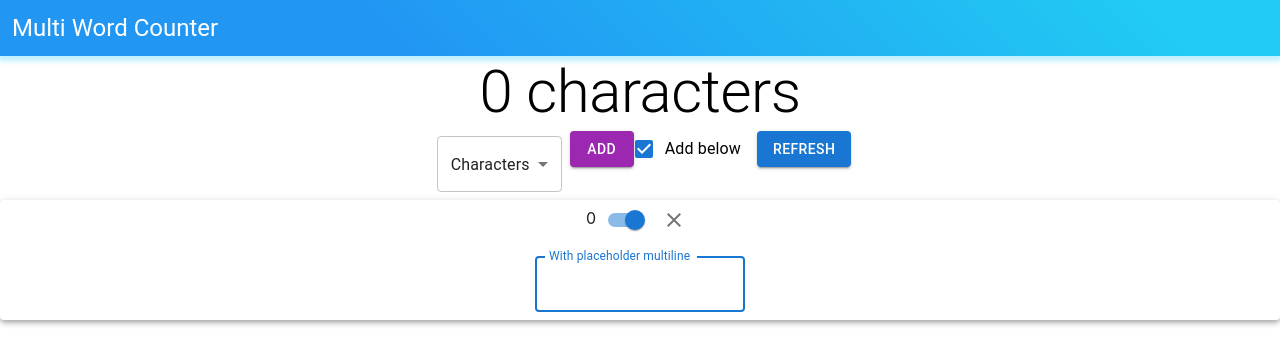
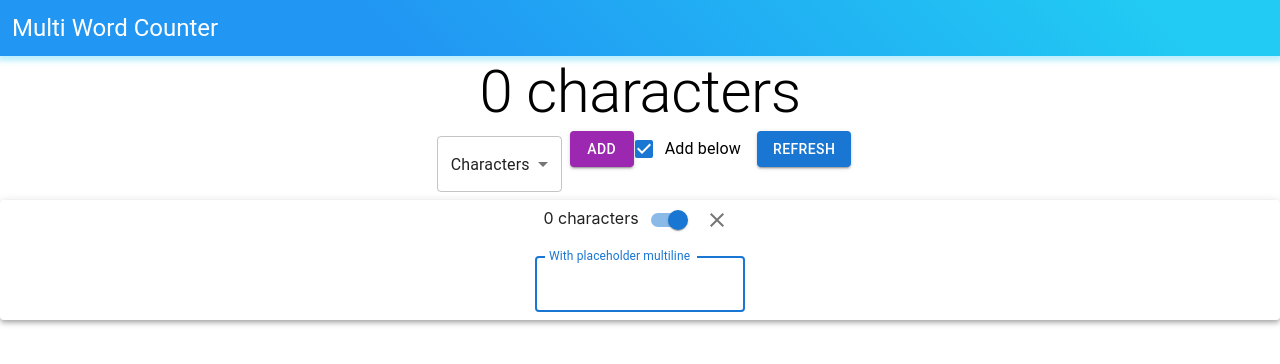
Before and after one commit to m0tl1ya/multi-word-counter-2022, a React (Create React App) app: page / in a window 1280 px wide. Shown: the top 364 px of the page. Built offline with nearby package versions, Linux system fonts and the light colour scheme.

Commit message:
reflect count mode to each word counter

```diff
--- a/src/components/WordCountHeader.tsx
+++ b/src/components/WordCountHeader.tsx
@@ -8,23 +8,35 @@ import { Clear } from '@mui/icons-material';
 
 import { useRecoilValue } from "recoil";
 
-import { useWordCounterList, wordCounterListState } from "../state/counterState";
-
+import { useWordCounterList, WordCounterItemType, wordCounterListState } from "../state/counterState";
+import { CounterStatsType } from '../state/counterStatsState';
+import { modeValue, useCountMode } from '../state/modeState';
 
 type Props = {
-    textLength: number;
-    onActive: boolean;
+    counter: WordCounterItemType;
     deleteItem: () => void,
     toggleItem: () => void,
 }
 
 const WordCountHeader: React.FC<Props> = (props) => {
+    const { countMode } = useCountMode();
+
     return (
         <div>
-            {/* {element} */}
-            {props.textLength}
+            {(() => {
+                    switch (countMode) {
+                        case modeValue.WORDS:
+                            return <span>{props.counter.numWords} words</span>
+                        case modeValue.CHARACTER:
+                        return<span>{props.counter.numCharacters} characters</span>
+                        case  modeValue.CHARACTER_WITHOUT_SPACES:
+                        return <span>{props.counter.numCharactersWithoutSpaces} characters</span>
+                        default:
+                            return <span>none</span>
+                    }
+                }) ()}
             <Switch
-                checked={props.onActive}
+                checked={props.counter.isCounted}
                 onChange={props.toggleItem}
             />
             <IconButton
--- a/src/components/WordCounter.tsx
+++ b/src/components/WordCounter.tsx
@@ -17,6 +17,9 @@ import TextInput from './TextInput'
 import { useWordCounterList, wordCounterListState } from "../state/counterState";
 import { WordCounterItemType } from '../state/counterState';
 import { AnyARecord } from 'dns';
+import { countModeState } from '../state/modeState';
+import { modeValue, useCountMode } from '../state/modeState';
+
 
 type Props = {
   counter: WordCounterItemType;
@@ -24,9 +27,6 @@ type Props = {
 
 const WordCounter: React.FC<Props> = ({ counter }) => {
   const wordCounters = useRecoilValue(wordCounterListState);
-
-
-
   const { editText, toggleCountTarget, deleteCounter } = useWordCounterList();
   const id = React.useMemo(
     () => wordCounters.findIndex((listItem) => listItem === counter),
@@ -44,12 +44,16 @@ const WordCounter: React.FC<Props> = ({ counter }) => {
     toggleCountTarget(id, counter);
   }, [toggleCountTarget, id, counter]);
 
+  // const countMode = useRecoilValue(countModeState);
+  const { countMode, switchCountMode } = useCountMode();
+
   return (
     <Paper elevation={4}>
       <div>
         <WordCountHeader
-          textLength={counter.numCharacters}
-          onActive={counter.isCounted}
+          // textLength={counter.numCharacters}
+          // onActive={counter.isCounted}
+          counter={counter}
           deleteItem={deleteItem}
           toggleItem={toggleItem}
         />
```
